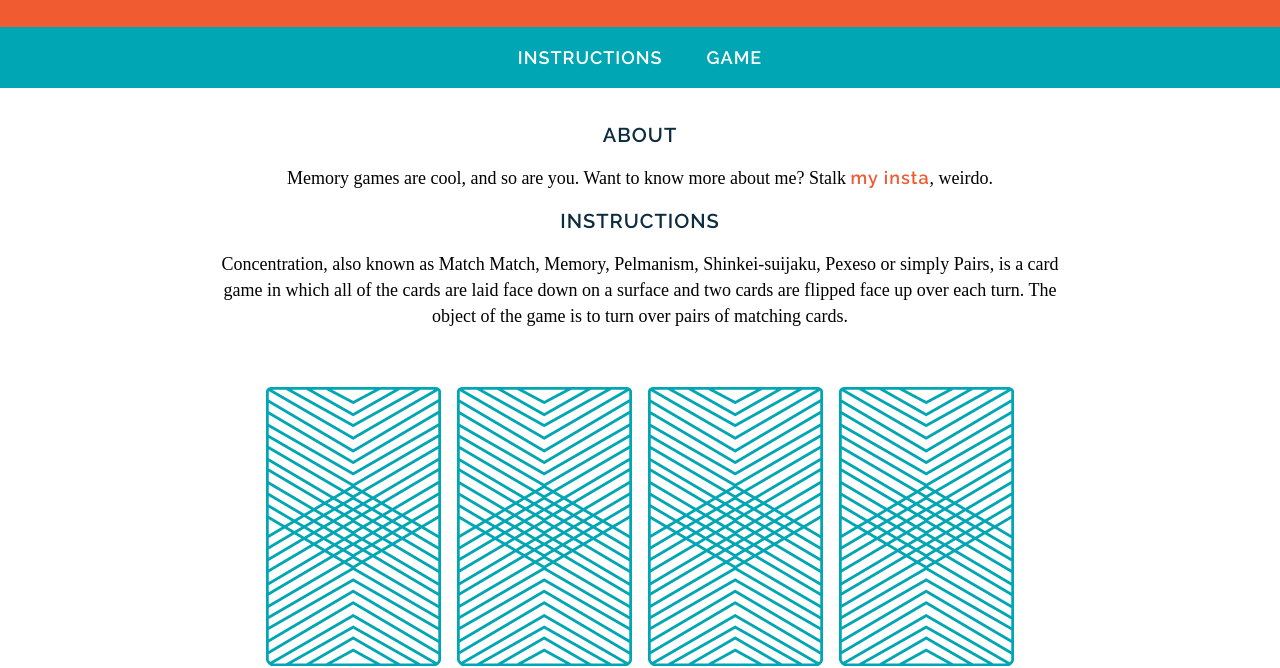
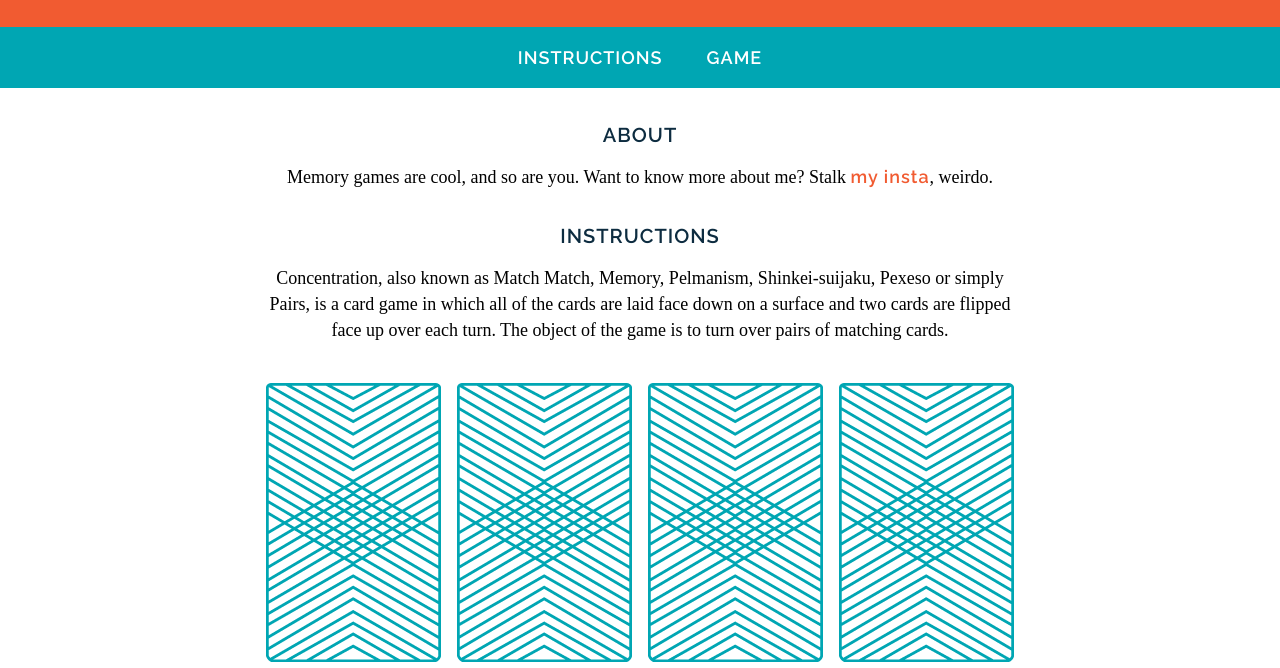
Before and after one commit to mayhemphone/wdi-fundamentals-memorygame, a plain HTML site: page memory_game/index.html in a window 1280 px wide. Shown: the part 146-814 px from the top of the page. Drawn offline with Linux system fonts and the light colour scheme; a web font is replaced by a local one.

Commit message:
styling changes, max width etc

```diff
--- a/memory_game/css/style.css
+++ b/memory_game/css/style.css
@@ -24,7 +24,8 @@ nav a {
 }
 
 main {
-	width:850px;
+
+
 	margin:35px auto;
 }
 
@@ -62,6 +63,8 @@ p {
 	font-family: "Droid Serif", serif;
 	line-height: 26px;
 	font-size: 18px;
+	max-width:750px;
+	margin:0 auto;
 }
 
 a {
@@ -129,6 +132,10 @@ img {
 
 }
 
+#score h1 {
+	color:#0d2c40;
+}
+
 #game-board {
 	margin-bottom: 16px;
 
--- a/memory_game/index.html
+++ b/memory_game/index.html
@@ -15,8 +15,8 @@
 		</nav>
 		<main>
 			<h2>About</h2>
-			<p>Memory games are cool, and so are you.  Want to know more about me?  Stalk <a href="http://instagram.com/iamdjmayhem">my insta</a>, weirdo.</p>
-
+			<p>Memory games are cool, and so are you.  Want to know more about me?  Stalk <a  target="_blank" href="http://instagram.com/iamdjmayhem">my insta</a>, weirdo.</p>
+			<br />
 			<h2 id="instructions">Instructions</h2>
 
 			<p class="instructionsDiag">Concentration, also known as Match Match, Memory, Pelmanism, Shinkei-suijaku, Pexeso or simply Pairs, is a card game in which all of the cards are laid face down on a surface and two cards are flipped face up over each turn. The object of the game is to turn over pairs of matching cards.</p>
```
